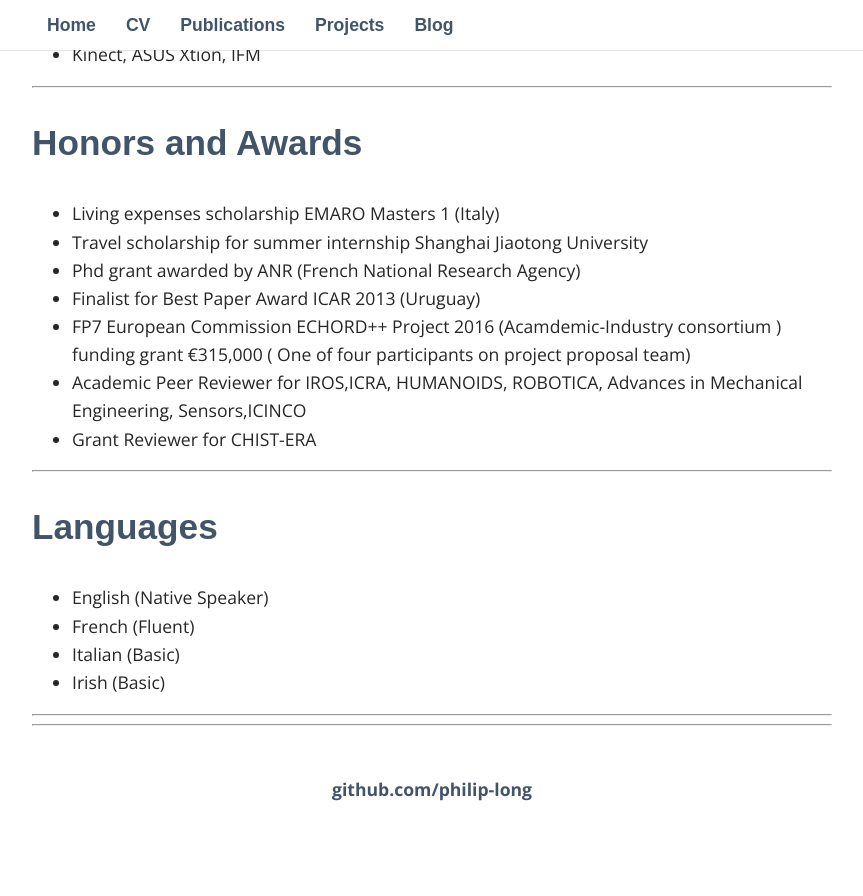
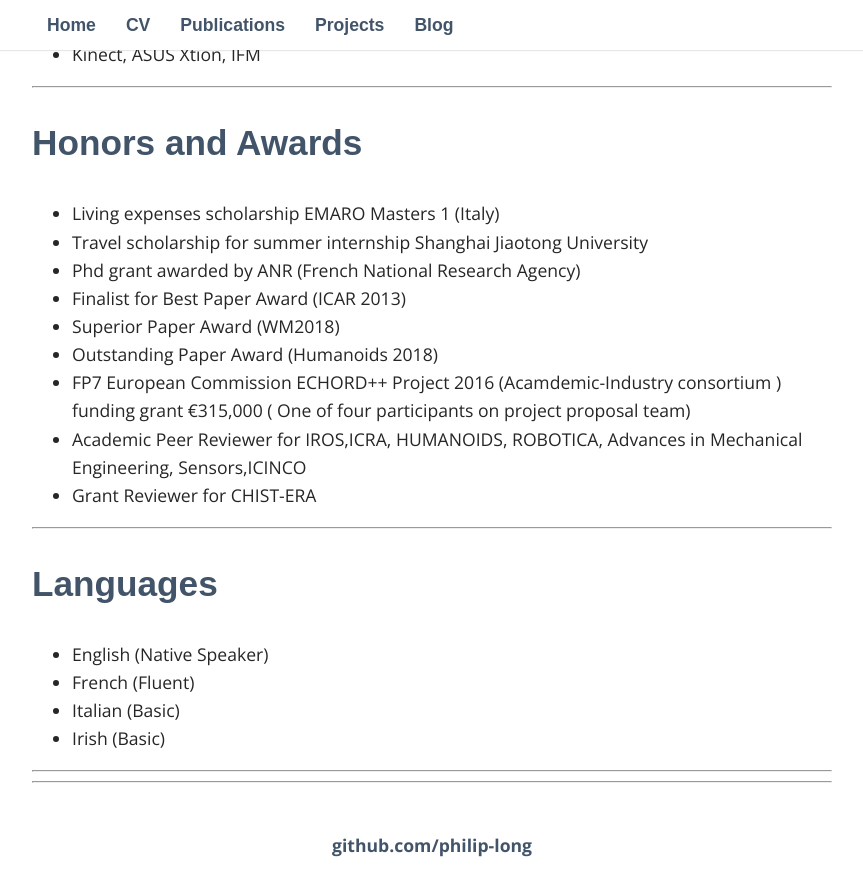
Before and after one commit to philip-long/philip-long.github.io, a Jekyll site: the page built from cv/index.html, in a window 1280 px wide and 900 px high, scrolled down 4127 px. Shown: the top 896 px of the window, without its empty margins (208-1071 px from the left). Built offline with Jekyll 4.4.1, drawn with Linux system fonts in a browser that asks for light colours; nearby versions of some CDN libraries; some web fonts are replaced; library files that are not in the unit come from our copies; before the commit the page ends 4970 px from its top, so only the background shows below that.

Commit message:
Update index.html

```diff
--- a/cv/index.html
+++ b/cv/index.html
@@ -292,7 +292,9 @@ RX-90, B&R Automation Studio </li>
                          <li>    Living expenses scholarship EMARO Masters 1 (Italy)</li>
                          <li>Travel scholarship for summer internship Shanghai Jiaotong University</li>
                         <li>Phd grant awarded by ANR (French National Research Agency) </li>
-			     <li>Finalist for Best Paper Award ICAR 2013 (Uruguay)  </li>
+			     <li>Finalist for Best Paper Award (ICAR 2013)  </li>
+			     <li>Superior Paper Award (WM2018) </li>
+			     <li>Outstanding Paper Award (Humanoids 2018)</li>
                         <li>FP7 European Commission ECHORD++ Project 2016 (Acamdemic-Industry consortium ) funding grant €315,000 ( One of four participants on project proposal team) </li>
 			     <li> Academic Peer Reviewer for IROS,ICRA, HUMANOIDS, ROBOTICA, Advances in Mechanical Engineering, Sensors,ICINCO </li>
 	                     <li>Grant Reviewer for CHIST-ERA </li>
```
